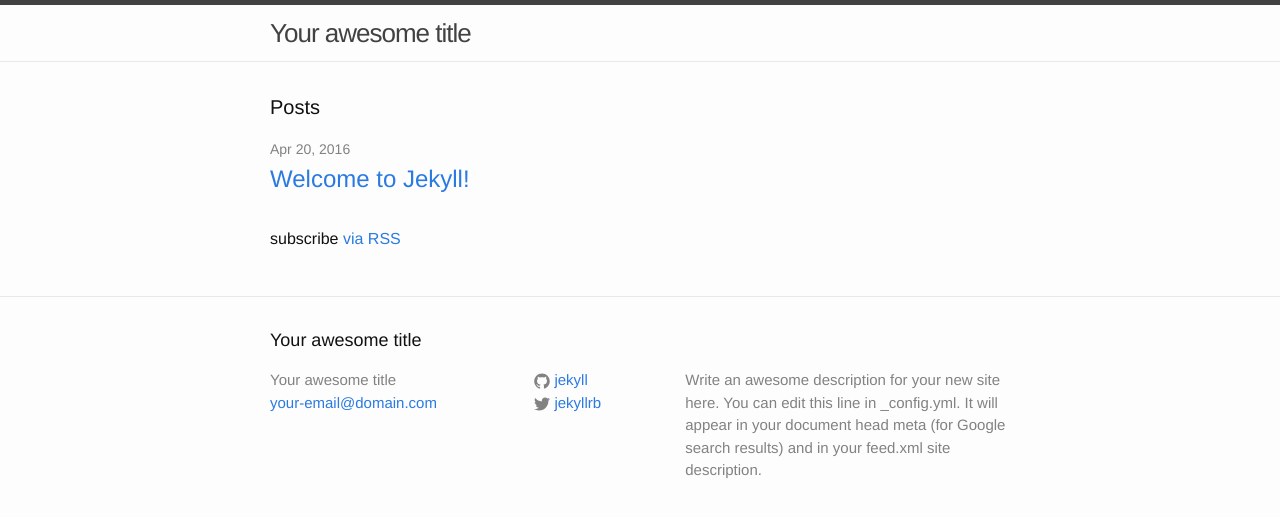
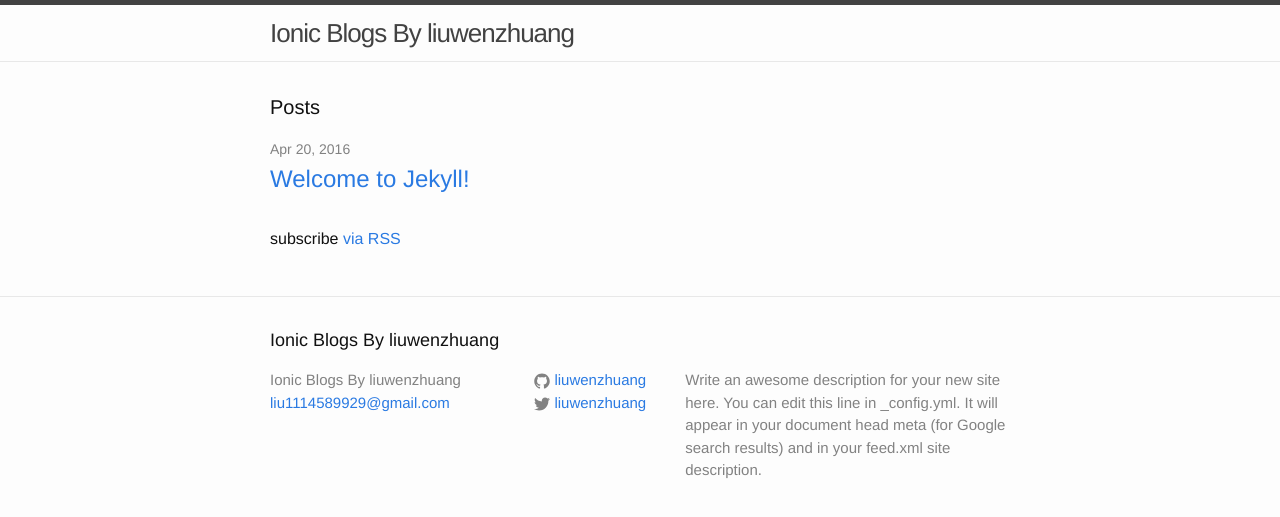
Before and after one commit to liuwenzhuang/liuwenzhuang.github.io, a Jekyll site: the page built from ionic-blogs/index.html, in a window 1280 px wide. Shown: the top 517 px of the page. Built offline with Jekyll 4.4.1, drawn with Linux system fonts in a browser that asks for light colours.

Commit message:
modify _config.yml

```diff
--- a/ionic-blogs/_config.yml
+++ b/ionic-blogs/_config.yml
@@ -6,16 +6,17 @@
 # 'jekyll serve'. If you change this file, please restart the server process.
 
 # Site settings
-title: Your awesome title
-email: your-email@domain.com
+title: Ionic Blogs By liuwenzhuang
+email: liu1114589929@gmail.com
 description: > # this means to ignore newlines until "baseurl:"
   Write an awesome description for your new site here. You can edit this
   line in _config.yml. It will appear in your document head meta (for
   Google search results) and in your feed.xml site description.
-baseurl: "" # the subpath of your site, e.g. /blog
-url: "http://yourdomain.com" # the base hostname & protocol for your site
-twitter_username: jekyllrb
-github_username:  jekyll
+baseurl: "/ionic-blogs" # the subpath of your site, e.g. /blog
+url: "https://liuwenzhuang.github.io" # the base hostname & protocol for your site
+twitter_username: liuwenzhuang
+github_username:  liuwenzhuang
 
 # Build settings
+name: Ionic Blogs, liuwenzhuang
 markdown: kramdown
--- a/ionic-blogs/index.html
+++ b/ionic-blogs/index.html
@@ -1,5 +1,6 @@
 ---
 layout: default
+name: Ionic Blogs, liuwenzhuang
 ---
 
 <div class="home">
```
